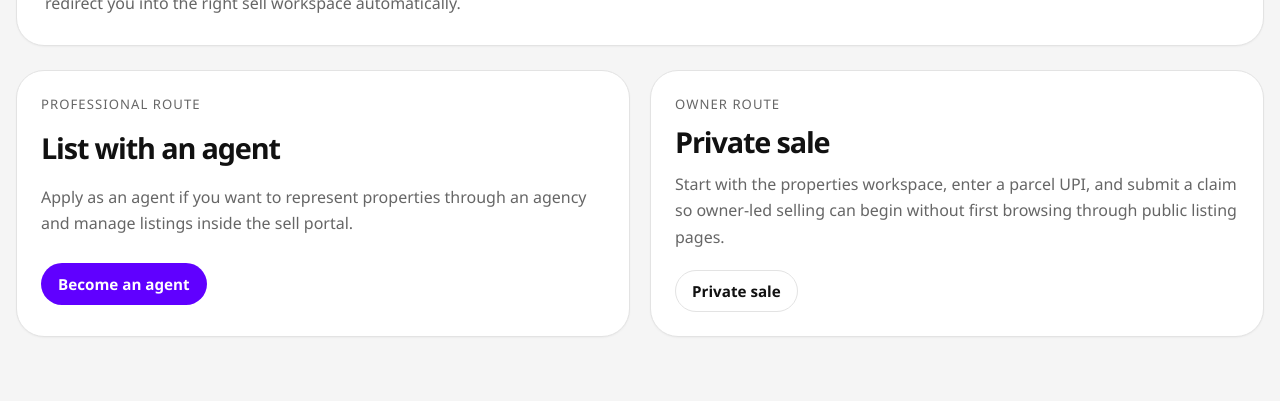
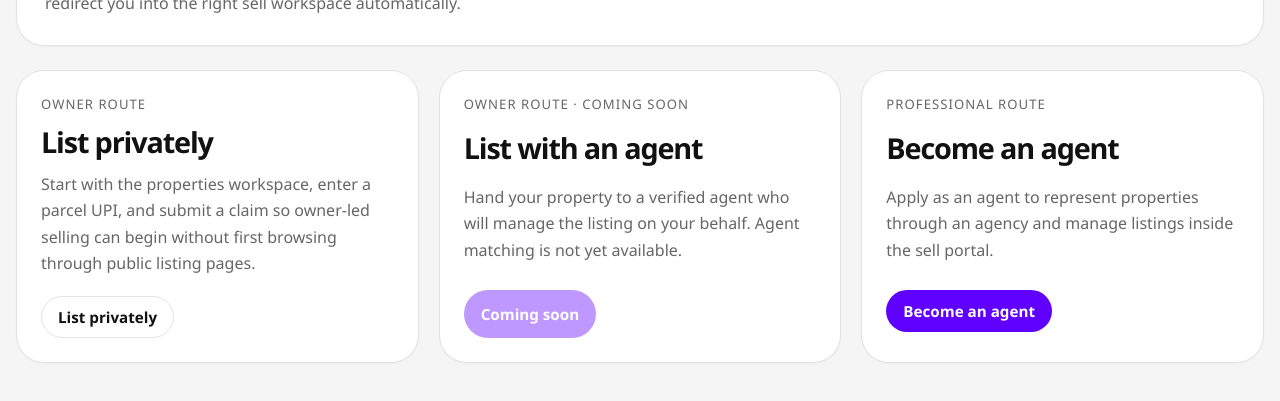
Before and after one commit to danksky/amazuga, a Next.js app: page /sell in a window 1280 px wide. Shown: the part 285-686 px from the top of the page. Built offline with nearby package versions, Linux system fonts and the light colour scheme; no server answers.

Commit message:
improved listing flow

```diff
--- a/src/features/sell/sell-entry-page.module.css
+++ b/src/features/sell/sell-entry-page.module.css
@@ -42,7 +42,7 @@
 
 .grid {
   display: grid;
-  grid-template-columns: repeat(2, minmax(0, 1fr));
+  grid-template-columns: repeat(3, minmax(0, 1fr));
   gap: 20px;
 }
 
--- a/src/features/sell/sell-entry-page.tsx
+++ b/src/features/sell/sell-entry-page.tsx
@@ -30,11 +30,36 @@ export function SellEntryPage({
 
       <div className={styles.grid}>
         <section className={styles.card}>
-          <div className={styles.cardLabel}>Professional route</div>
+          <div className={styles.cardLabel}>Owner route</div>
+          <h2 className={styles.cardTitle}>List privately</h2>
+          <div className={styles.cardBody}>
+            Start with the properties workspace, enter a parcel UPI, and submit a claim so owner-led selling can begin
+            without first browsing through public listing pages.
+          </div>
+          <div className={styles.cardActions}>
+            <Link href={privateSaleHref}>
+              <Button variant="secondary">List privately</Button>
+            </Link>
+          </div>
+        </section>
+
+        <section className={styles.card}>
+          <div className={styles.cardLabel}>Owner route · Coming soon</div>
           <h2 className={styles.cardTitle}>List with an agent</h2>
           <div className={styles.cardBody}>
-            Apply as an agent if you want to represent properties through an agency and manage listings inside the sell
-            portal.
+            Hand your property to a verified agent who will manage the listing on your behalf. Agent matching is not yet
+            available.
+          </div>
+          <div className={styles.cardActions}>
+            <Button disabled>Coming soon</Button>
+          </div>
+        </section>
+
+        <section className={styles.card}>
+          <div className={styles.cardLabel}>Professional route</div>
+          <h2 className={styles.cardTitle}>Become an agent</h2>
+          <div className={styles.cardBody}>
+            Apply as an agent to represent properties through an agency and manage listings inside the sell portal.
           </div>
           <div className={styles.cardActions}>
             <Link href={agentHref}>
@@ -42,20 +67,6 @@ export function SellEntryPage({
             </Link>
           </div>
         </section>
-
-        <section className={styles.card}>
-          <div className={styles.cardLabel}>Owner route</div>
-          <h2 className={styles.cardTitle}>Private sale</h2>
-          <div className={styles.cardBody}>
-            Start with the properties workspace, enter a parcel UPI, and submit a claim so owner-led selling can begin
-            without first browsing through public listing pages.
-          </div>
-          <div className={styles.cardActions}>
-            <Link href={privateSaleHref}>
-              <Button variant="secondary">Private sale</Button>
-            </Link>
-          </div>
-        </section>
       </div>
     </div>
   );
```
